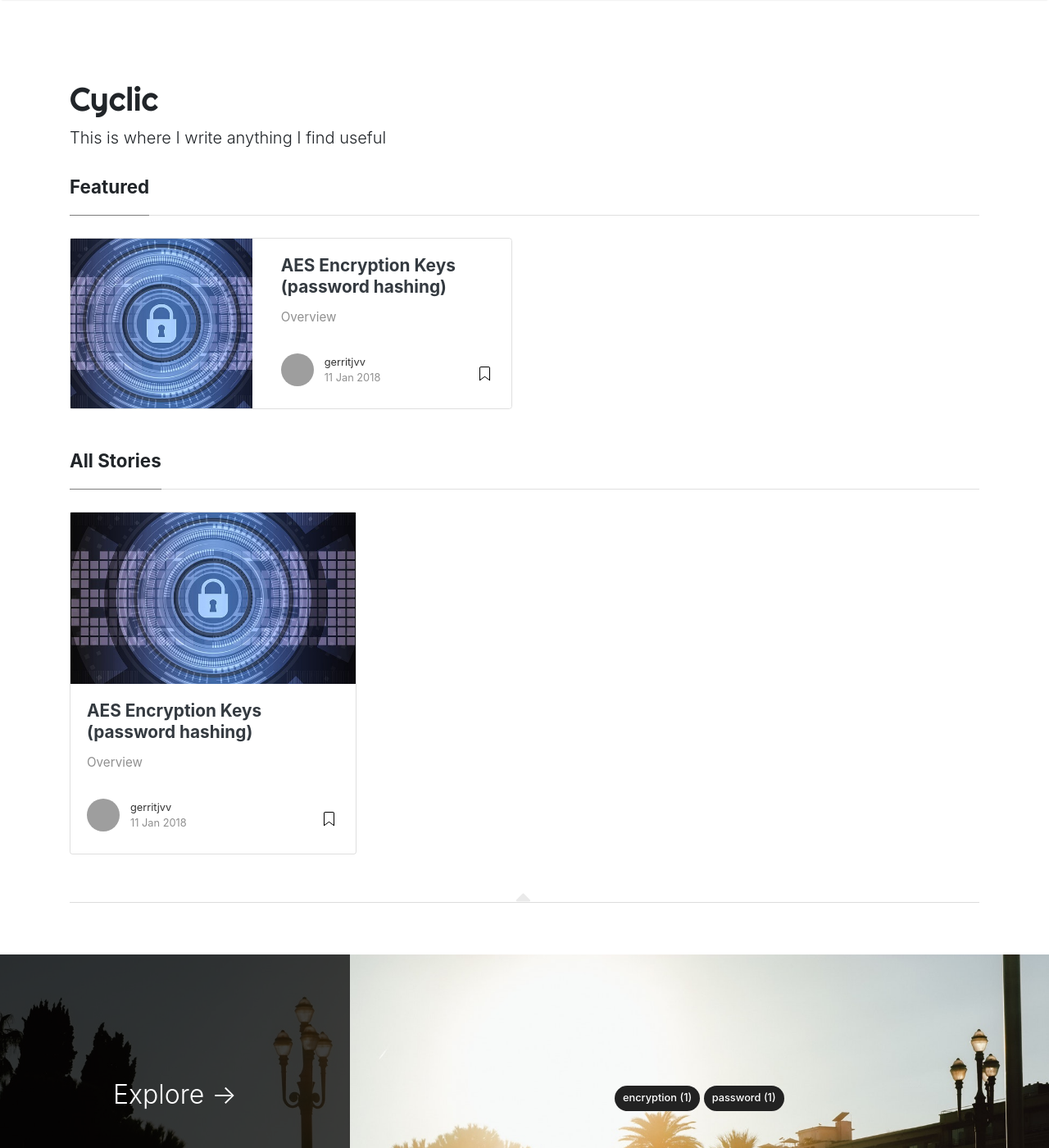
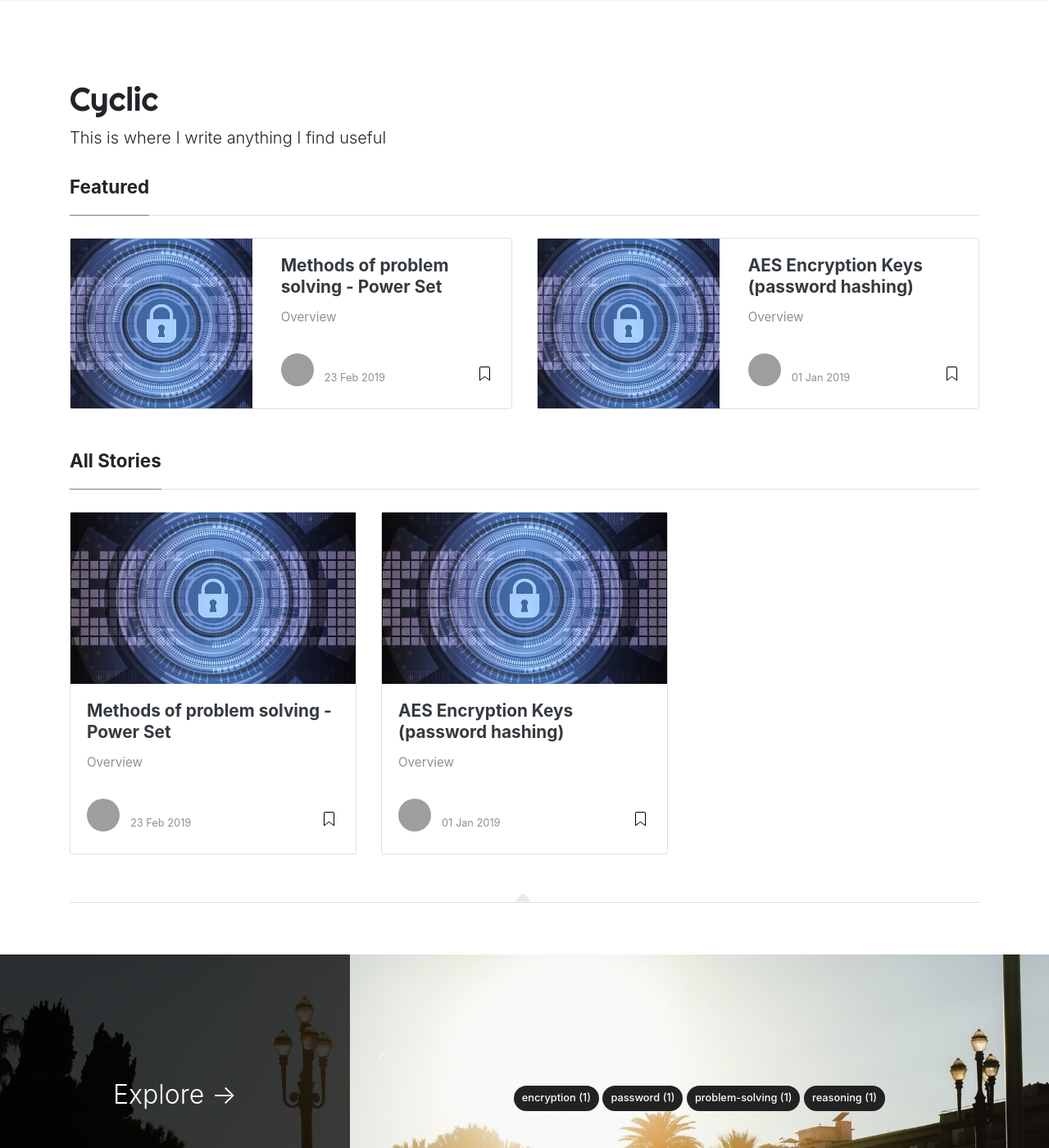
Before and after one commit to gerritjvv/blog, a Jekyll site: the page built from index.html, in a window 1280 px wide and 1400 px high. Shown: the whole window at 82% size. Built offline with Jekyll 4.4.1, drawn with Linux system fonts in a browser that asks for light colours; nearby versions of some CDN libraries; the list of posts is cut into pages by our own code; some of the changed lines change nothing that is shown; grey boxes are pictures that could not be loaded.

Commit message:
write powerset problem solving methods checkpoint

````diff
--- a/_posts/2018-01-11-quick-start-guide.md
+++ b/_posts/2019-01-01-aes-encryption-keys-password-hashing.md
@@ -1,7 +1,7 @@
 ---
 layout: post
 title:  "AES Encryption Keys (password hashing)"
-author: sal
+author: gerritjvv
 categories: [ encryption, password ]
 image: assets/images/aes-encryption-keys-password-hashing.jpg
 featured: true
--- /dev/null
+++ b/_posts/2019-02-23-methods-of-problem-solving-power-set.md
@@ -0,0 +1,155 @@
+---
+layout: post
+title:  "Methods of problem solving - Power Set"
+author: gerritjvv
+categories: [ problem-solving, reasoning]
+image: assets/images/aes-encryption-keys-password-hashing.jpg
+featured: true
+---
+
+
+# Overview
+
+In this post I explore several methods of solving the same problem. The interesting part here is not the actual problem
+but the method used to solve it.
+
+I think of method here as a path towards a solution. So from now on I'll refer to problem solving as solution finding.
+
+## Why?
+
+We learn mostly to solve problems by practice, which is good, but we rarely stop to think about the actions taken in the solution finding.
+
+By not taking the time to reflect on the actual process we risk making solution finding an almost by chance or random action. We know how to solve X
+but how to solve y and z?. There is one big risk here though, by making a process out of something we risk making it dull i.e non creative
+and avoid looking at other angles which my lead to even better solutions. There is never a silver bullet unfortunately.
+
+
+## Power set
+
+As an example I'll use the problem of generating the [Power Set](https://en.wikipedia.org/wiki/Power_set) of any given set, to show and study
+how different methods can be applied in solving it.
+
+ For any set S, the power set is all the subsets of S.
+ For example:
+
+ ```
+ PowerSet of S={a, b, c}
+
+ Is: {a}, {a, c}, {a, b, c}, {a, b}, {b}, {b, c}, {c}, {}
+
+ The length of a power set is 2^n where n = len(S)
+ ```
+
+# By visual observation and discovery
+
+This is the most common means of approaching solution finding. We try to model the elements and processes of the problem and then
+visualise what transformations needs to be applied to reach the solution.
+
+Here the following items are important:
+
+  * [Abstraction](https://en.wikipedia.org/wiki/Abstraction)
+  * Visual diagrams or drawings
+  * Notation either mathematical or pseudo code
+
+The method:
+
+  1. Write down the problem statement, and the desired solution
+     * In this step research is important. Study the problem space, check for existing solutions and studies on solutions.
+     * Search engines, books, papers, existing open source code can help.
+     * Be careful here not to immediately converge on a solution. Existing solutions can narrow our mindset down to a single
+     solution and hinder us from exploring more.
+
+  2. We divide the problem and solution into elements and processes
+  3. Visualise the different steps from starting state to the solution state
+  4. Maybe write out transformations in pseudo code form
+     * Here we might draw several Hypothesis and try them out, its through trial and error that we normally find good transformations
+  5. Reflect on similarities, patterns, commonalities
+  6. And repeat
+     * Repeat normally at step 3, but a repeat of step 1 or 2 might be needed several times
+
+
+The method is an open cycle that is only stopped once we feel comfortable (objective) that we:
+  * understand the problem at hand
+  * the processes defined reaches a solution
+  * and that the processes are repeatable for any similar problem, i.e we can generalize it
+
+
+## Step 1
+
+Write down the problem statement and desired solution:
+
+```
+ PowerSet of S={a, b, c}
+
+ Is: {a}, {a, c}, {a, b, c}, {a, b}, {b}, {b, c}, {c}, {}
+
+ The length of a power set is 2^n where n = len(S)
+
+```
+
+ Readup on:
+   * https://en.wikipedia.org/wiki/Power_set
+   * https://www.geeksforgeeks.org/power-set/
+
+
+## Step 2 & 3
+
+
+We can observe that the solution involves one of set combinations, i.e somewhere we had to start at
+all the combinations of a, b, c and then narrow down to the final solution.
+
+The number of all combinations of a list is 2^n, in our case its 2^3 = 8.
+
+So we write it down:
+
+```
+1 = | a, b, c |
+2 = | b, b, c |
+3 = | b, b, b |
+4 = | c, b, c |
+5 = | c, c, c |
+6 = | a, c, c |
+7 = | a, b, b |
+8 = | a, a, a |
+```
+
+And we count them to make sure there's no error.
+
+If we take from the description that the powerset made up of sets of S. We can try to apply a "set" transformation to each
+combination.
+
+```
+1 = | a, b, c | => Set => {a, b, c}
+2 = | b, b, c | => Set => {b, c}
+3 = | b, b, b | => Set => {b}
+4 = | c, b, c | => Set => {b, c}
+5 = | c, c, c | => Set => {c}
+6 = | a, c, c | => Set => {a, c}
+7 = | a, b, b | => Set => {a, b}
+8 = | a, a, a | => Set => {a}
+```
+
+We notice that item #2 and #4 are the same set so we eliminate one.
+
+```
+1 = | a, b, c | => Set => {a, b, c}
+2 = | b, b, b | => Set => {b}
+3 = | c, b, c | => Set => {b, c}
+4 = | c, c, c | => Set => {c}
+5 = | a, c, c | => Set => {a, c}
+6 = | a, b, b | => Set => {a, b}
+7 = | a, a, a | => Set => {a}
+```
+
+This together with the empty set `{}` gives us the power set.
+
+
+
+
+# By finding patterns from other domains
+
+# By recursive functions bottom up
+
+```clojure
+
+```
````
